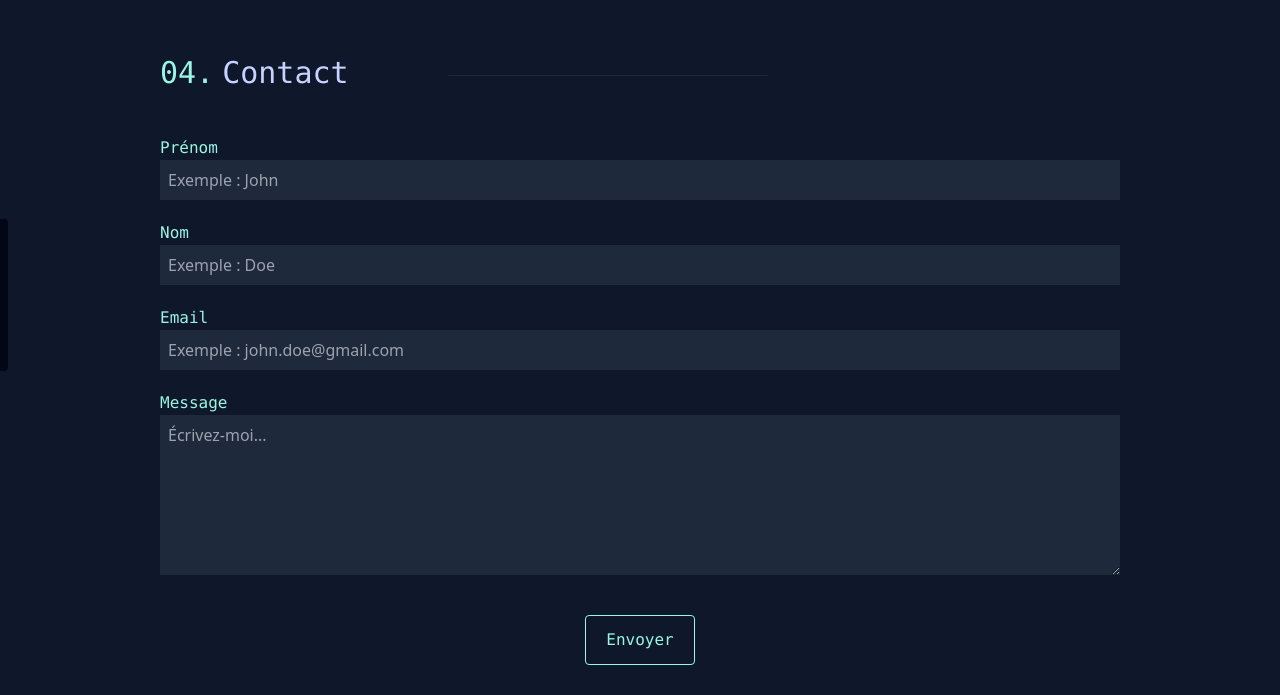
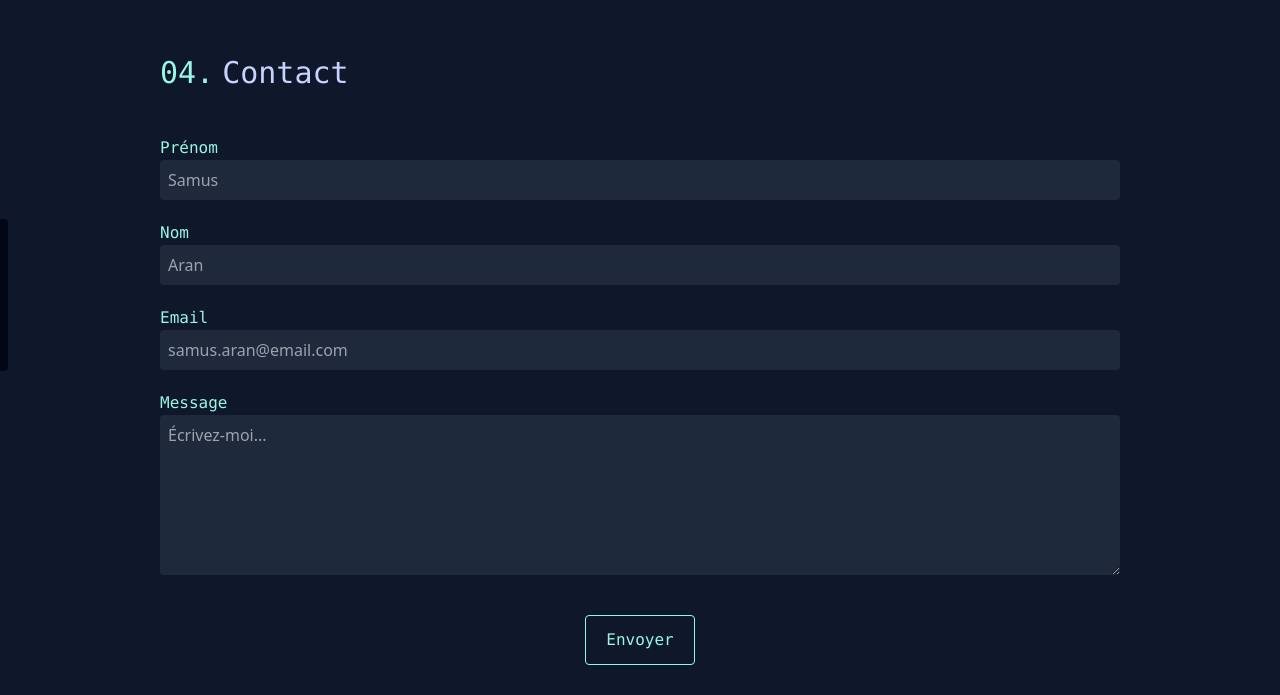
Before and after one commit to g4rf4z/gp-portfolio-client, a Vue app: page /contact in a window 1280 px wide. Shown: the part 105-800 px from the top of the page. Built offline with nearby package versions, Linux system fonts and the light colour scheme; no server answers.

Commit message:
23/4 - Graphic overhaul

```diff
--- a/src/components/atoms/Input.vue
+++ b/src/components/atoms/Input.vue
@@ -23,6 +23,7 @@ const props = defineProps({
 });
 
 const emit = defineEmits(["input", "update:modelValue"]);
+
 const handleInput = (event) => {
   if (props.min !== null && event.target.value < props.min) {
     event.target.value = props.min;
@@ -40,7 +41,7 @@ input[type="number"],
 input[type="email"],
 input[type="date"],
 input[type="password"] {
-  @apply h-10 w-full p-2 bg-slate-800 duration-300;
+  @apply h-10 w-full p-2 rounded bg-slate-800 duration-300;
   @apply hover:bg-slate-700;
 }
 
--- a/src/components/atoms/SectionWrapper.vue
+++ b/src/components/atoms/SectionWrapper.vue
@@ -21,9 +21,7 @@ section {
   @apply min-h-screen py-40;
 
   .name {
-    content: "";
     @apply h-10 w-full mb-10 font-mono text-3xl text-indigo-200;
-    @apply after:h-[1px] after:w-20 sm:after:w-40 lg:after:w-60 xl:after:w-80 after:ml-60 after:block after:relative after:top-[-40%] after:left-[5%] after:rounded after:bg-slate-800;
 
     span {
       @apply mr-2 font-mono text-teal-200;
--- a/src/components/atoms/Textarea.vue
+++ b/src/components/atoms/Textarea.vue
@@ -19,6 +19,7 @@ const props = defineProps({
 });
 
 const emit = defineEmits(["input", "update:modelValue"]);
+
 const handleInput = (event) => {
   emit("input", event);
   emit("update:modelValue", event.target.value);
@@ -27,7 +28,7 @@ const handleInput = (event) => {
 
 <style lang="scss" scoped>
 textarea {
-  @apply h-40 w-full p-2 align-top bg-slate-800 duration-300;
+  @apply h-40 w-full p-2 align-top rounded bg-slate-800 duration-300;
   @apply hover:bg-slate-700;
 }
 </style>
--- a/src/components/organisms/ContactForm.vue
+++ b/src/components/organisms/ContactForm.vue
@@ -5,7 +5,7 @@
       id="firstname"
       name="firstname"
       v-model="contactData.firstname"
-      placeholder="Exemple : John"
+      placeholder="Samus"
       :error-message="validationErrors.contactForm?.firstname"
       @input="resetError('firstname')"
     ></form-input-molecule>
@@ -14,7 +14,7 @@
       id="lastname"
       name="lastname"
       v-model="contactData.lastname"
-      placeholder="Exemple : Doe"
+      placeholder="Aran"
       :error-message="validationErrors.contactForm?.lastname"
       @input="resetError('lastname')"
     ></form-input-molecule>
@@ -23,7 +23,7 @@
       id="email"
       name="email"
       v-model="contactData.email"
-      placeholder="Exemple : john.doe@gmail.com"
+      placeholder="samus.aran@email.com"
       :error-message="validationErrors.contactForm?.email"
       @input="resetError('email')"
     ></form-input-molecule>
@@ -93,14 +93,12 @@ const resetError = (field) => {
 
 const postContact = async () => {
   try {
-    // If "subject" field is filled, the form submission is skipped.
     if (contactData.value.subject) {
       return;
     }
-
     validationErrors.value["contactForm"] = {};
     const isValid = await validateData(
-      ["contactForm"],
+      "contactForm",
       contactSchema,
       contactData.value
     );
```
